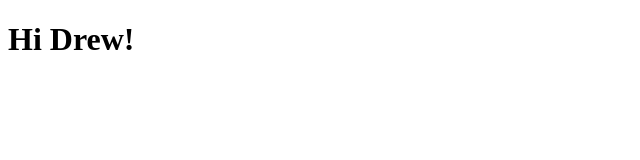
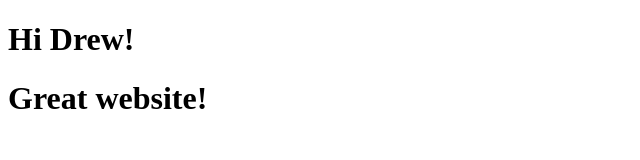
Before and after one commit to arbehl/MGMT-382-Project-2, a plain HTML site: page index.html in a window 1280 px wide. Shown: the whole page, without its empty margins (0-640 px from the left). Drawn offline with Linux system fonts and the light colour scheme.

Commit message:
commit messageor your changes. Lines starting

```diff
--- a/index.html
+++ b/index.html
@@ -2,5 +2,5 @@
 
 <body>
 	<h1> Hi Drew! </h1>
-
+ 	<h1> Great website!</h1>
 </body>
```
